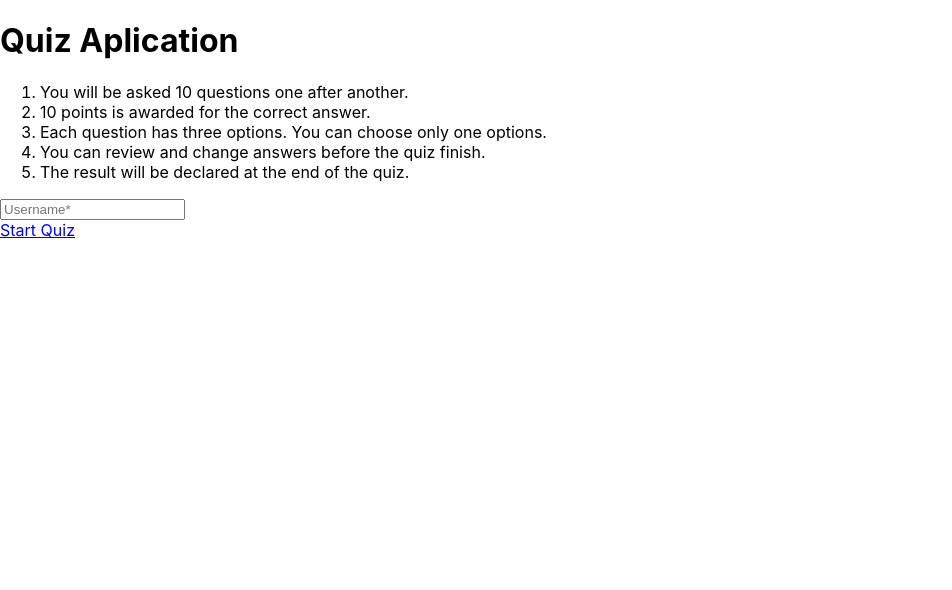
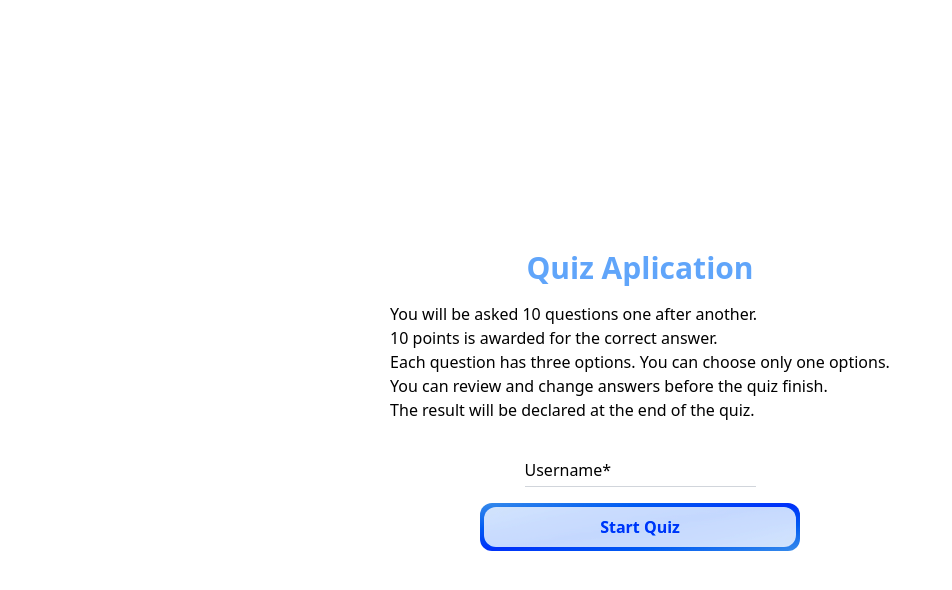
Before and after one commit to codigo-natural/EduQuest, a React (Create React App) app in the folder client/: page / in a window 1280 px wide. Shown: the top 590 px of the page, without its empty margins (0-952 px from the left). Built offline with nearby package versions, Linux system fonts and the light colour scheme.

Commit message:
feat 🎉 add tailwindcss an styles for main component

```diff
--- a/client/package.json
+++ b/client/package.json
@@ -37,5 +37,8 @@
       "last 1 firefox version",
       "last 1 safari version"
     ]
+  },
+  "devDependencies": {
+    "tailwindcss": "^3.4.1"
   }
 }
--- a/client/src/components/Main.jsx
+++ b/client/src/components/Main.jsx
@@ -6,10 +6,10 @@ export const Main = () => {
   const inputRef = useRef(null)
 
   return (
-    <div>
-      <h1>Quiz Aplication</h1>
+    <div className="flex flex-col items-center justify-center min-h-screen">
+      <h1 className="font-semibold text-3xl text-blue-400">Quiz Aplication</h1>
 
-      <ol>
+      <ol className="my-4">
         <li>You will be asked 10 questions one after another.</li>
         <li>10 points is awarded for the correct answer.</li>
         <li>Each question has three options. You can choose only one options.</li>
@@ -17,13 +17,37 @@ export const Main = () => {
         <li>The result will be declared at the end of the quiz.</li>
       </ol>
 
-      <form id="form">
-        <input ref={inputRef} type="text" placeholder="Username*" />
+      <form className="flex items-center justify-center my-4" id="form">
+        <div className="relative">
+
+          <input
+            ref={inputRef}
+            type="text"
+            name="username"
+            id="username"
+            // placeholder="Username*"
+            className="border-b border-gray-300 py-1 focus:border-b-2 focus:border-blue-700 transition-colors focus:outline-none peer bg-inherit"
+          />
+          <label
+            htmlFor="username"
+            className="absolute left-0 top-1 cursor-text peer-focus:text-xs peer-focus:-top-4 transition-all peer-focus:text-blue-700">Username*</label>
+        </div>
       </form>
 
-      <div>
-        <Link to={"quiz"}>Start Quiz</Link>
-      </div>
+      <button
+        className="invert hover:rotate-2 w-1/4 brightness-150 dark:brightness-100 group hover:shadow-lg hover:shadow-yellow-700/60 transition ease-in-out hover:scale-105 p-1 rounded-xl bg-gradient-to-br from-yellow-800 via-yellow-600 to-yellow-800 hover:from-yellow-700 hover:via-yellow-800 hover:to-yellow-600"
+      >
+        <div
+          className="px-6 py-2 backdrop-blur-xl bg-black/80 rounded-xl font-bold w-full h-full"
+        >
+          <Link to={"quiz"}
+            className="group-hover:scale-100 group-hover:text-yellow-500 text-yellow-600 gap-1 w-full"
+          >
+            Start Quiz
+          </Link>
+        </div>
+      </button>
+
 
     </div>
   )
--- a/client/src/index.css
+++ b/client/src/index.css
@@ -1,13 +1,3 @@
-body {
-  margin: 0;
-  font-family: -apple-system, BlinkMacSystemFont, 'Segoe UI', 'Roboto', 'Oxygen',
-    'Ubuntu', 'Cantarell', 'Fira Sans', 'Droid Sans', 'Helvetica Neue',
-    sans-serif;
-  -webkit-font-smoothing: antialiased;
-  -moz-osx-font-smoothing: grayscale;
-}
-
-code {
-  font-family: source-code-pro, Menlo, Monaco, Consolas, 'Courier New',
-    monospace;
-}
+@tailwind base;
+@tailwind components;
+@tailwind utilities;
--- /dev/null
+++ b/client/tailwind.config.js
@@ -0,0 +1,8 @@
+/** @type {import('tailwindcss').Config} */
+module.exports = {
+  content: ["./src/**/*.{js,jsx,ts,tsx}"],
+  theme: {
+    extend: {},
+  },
+  plugins: [],
+};
```
Also changed, not shown: 1 other file (tests, documents, lock files or other folders).
